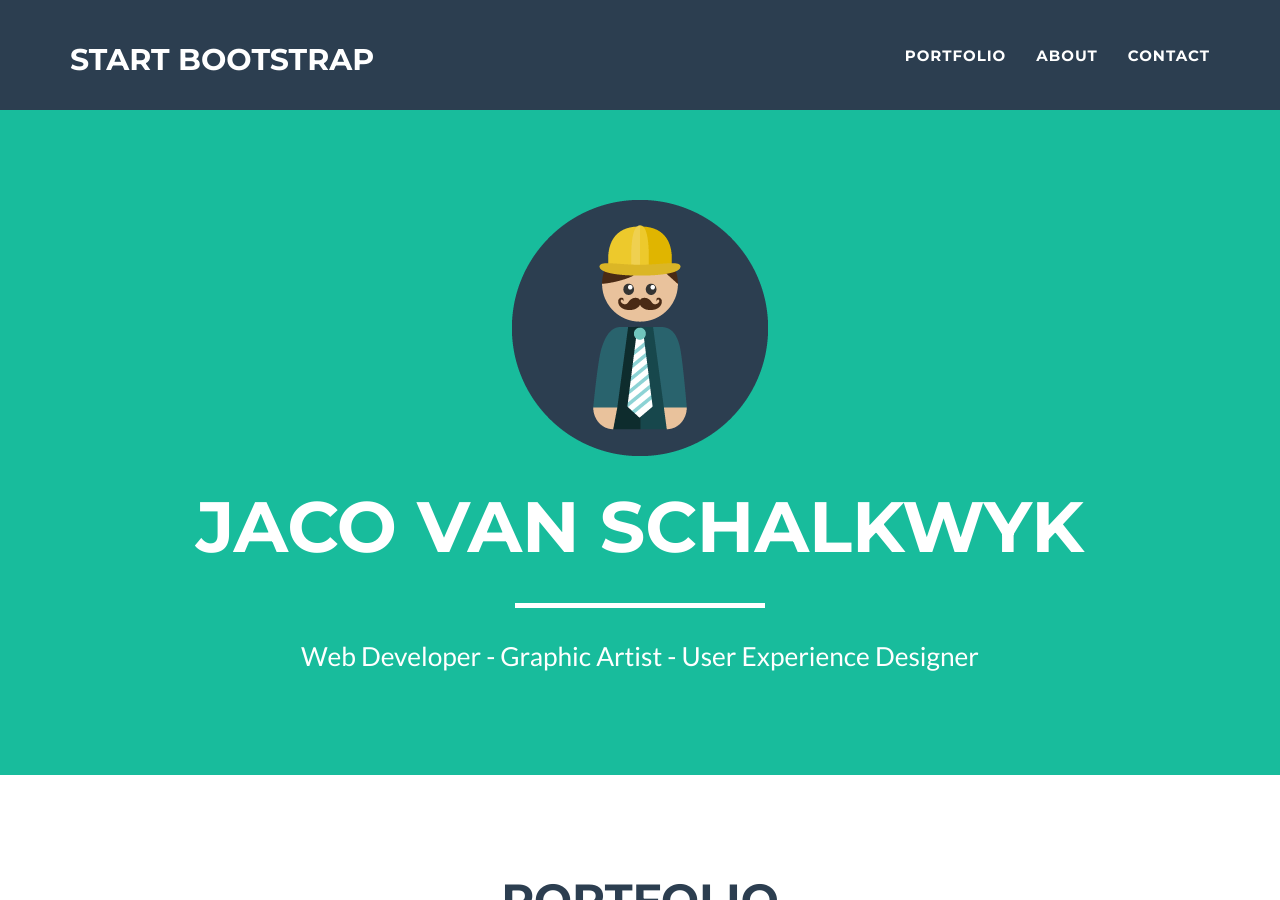
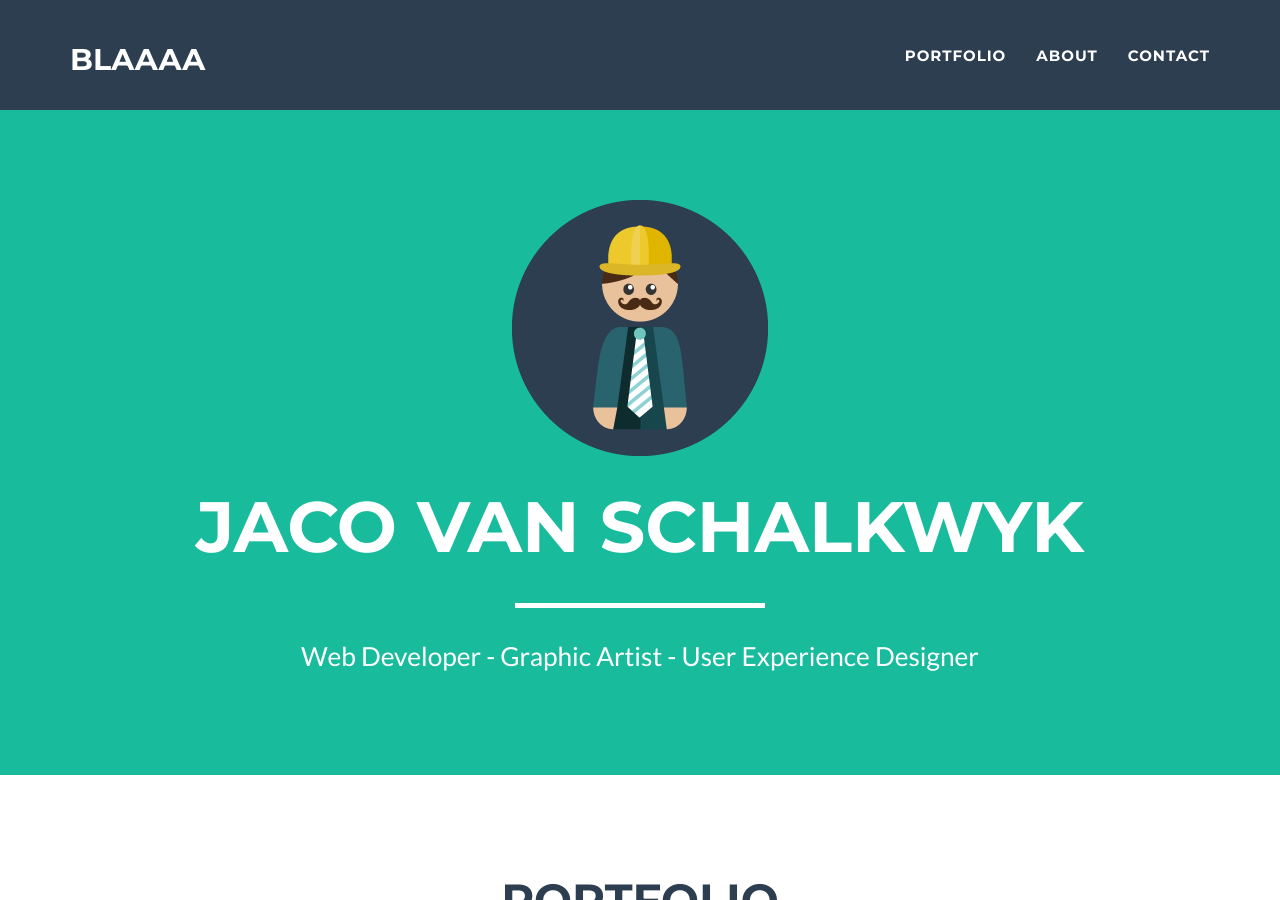
Before and after one commit to SchalkwykJC/SchalkwykJC.github.io, a Jekyll site: the page index.html, which Jekyll copies as it is, in a window 1280 px wide and 900 px high. Built offline with Jekyll 4.4.1, drawn with Linux system fonts in a browser that asks for light colours; nearby versions of some CDN libraries.

Commit message:
Updating page heading

```diff
--- a/index.html
+++ b/index.html
@@ -44,7 +44,7 @@
                     <span class="icon-bar"></span>
                     <span class="icon-bar"></span>
                 </button>
-                <a class="navbar-brand" href="#page-top">Start Bootstrap</a>
+                <a class="navbar-brand" href="#page-top">Blaaaa</a>
             </div>
 
             <!-- Collect the nav links, forms, and other content for toggling -->
```
